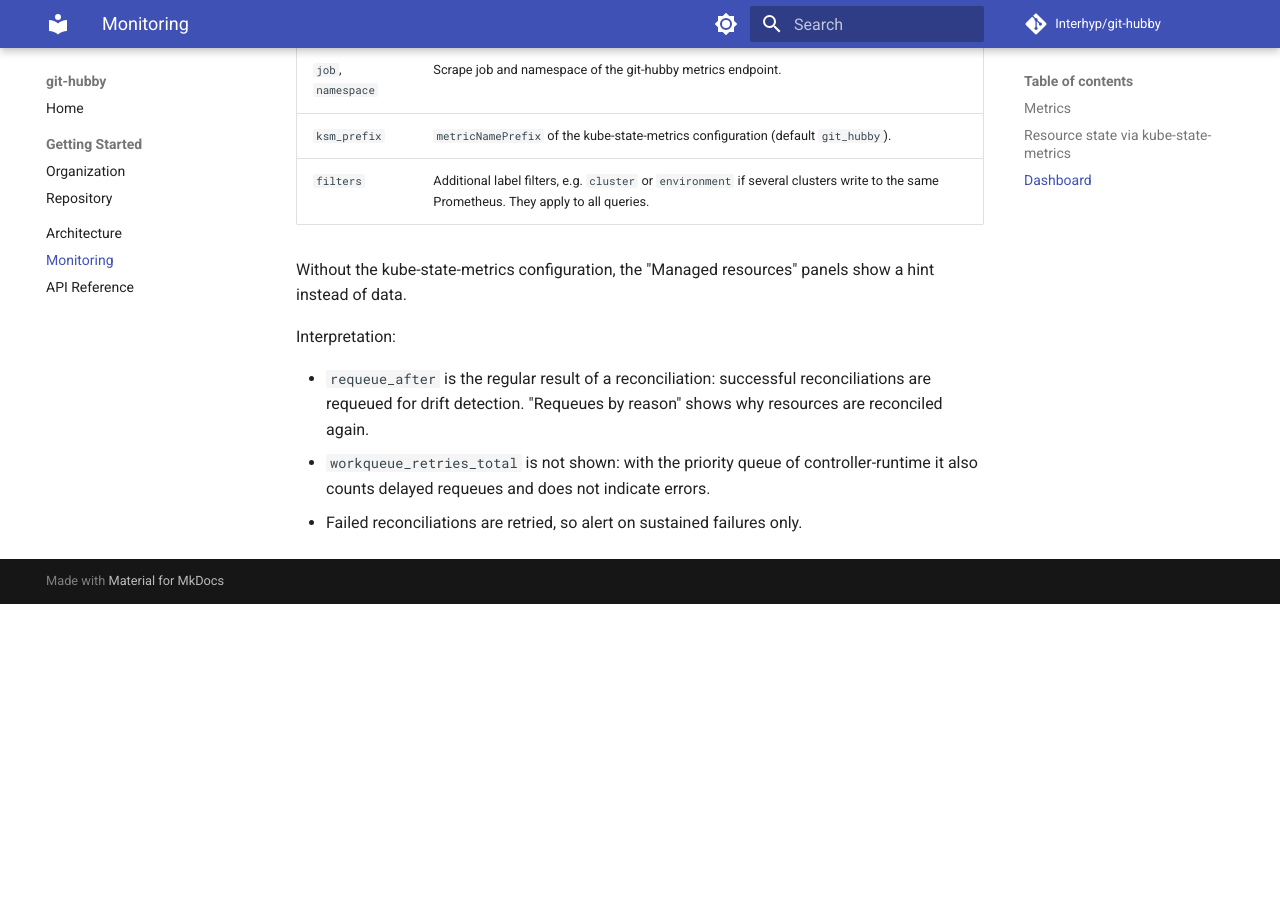
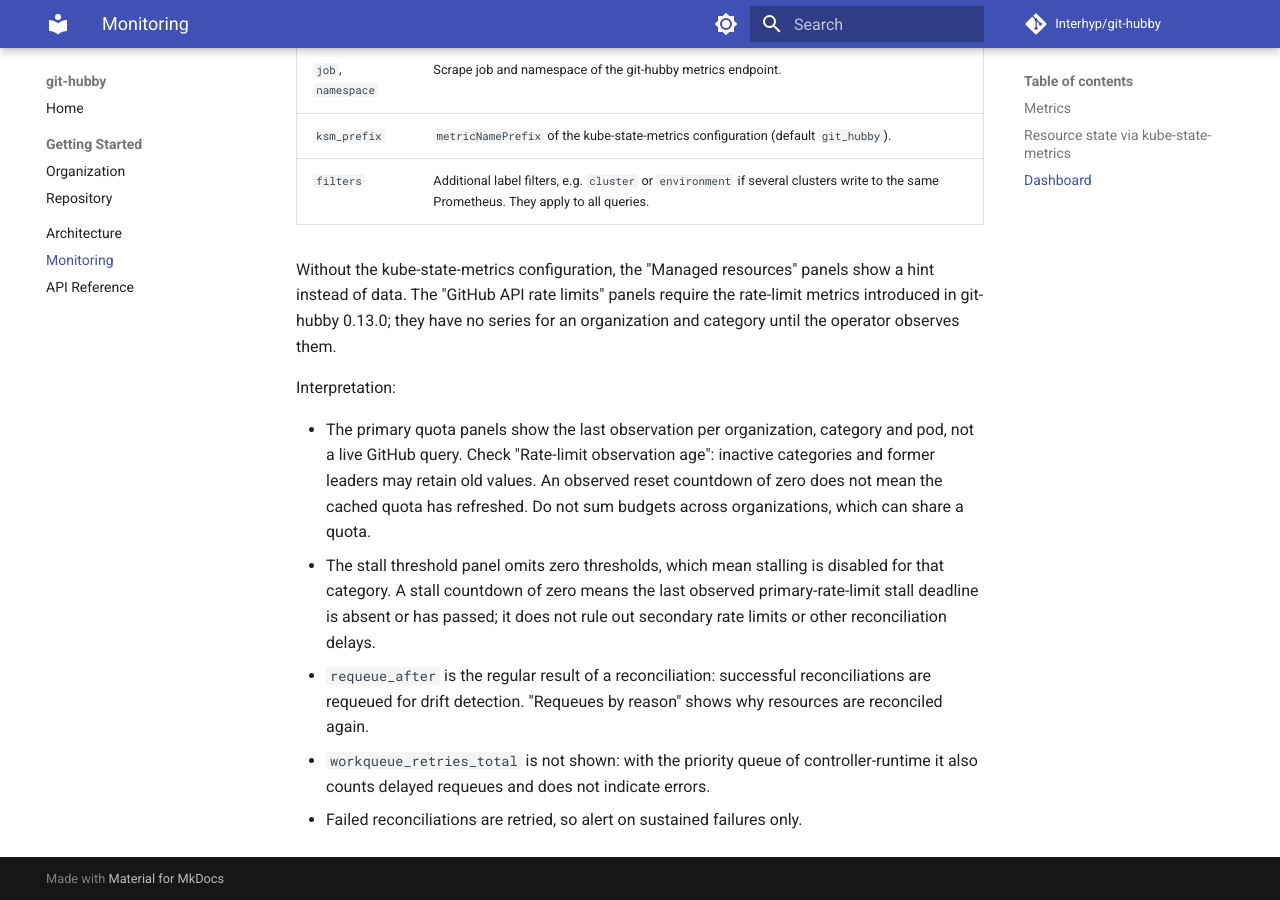
Before and after one commit to Interhyp/git-hubby, an MkDocs documentation site: the page built from docs/monitoring.md, in a window 1280 px wide and 900 px high, scrolled down 3350 px. Built offline with MkDocs 1.6.1 and Material for MkDocs 9.7.7, drawn with Linux system fonts in a browser that asks for light colours; comment, search, counter and statistics services are not loaded; before the commit the page ends 3954 px from its top, so only the background shows below that.

Commit message:
chore(grafana): visualize GitHub rate limits

```diff
--- a/docs/monitoring.md
+++ b/docs/monitoring.md
@@ -115,8 +115,18 @@ and select the Prometheus data source. Variables:
 | `filters` | Additional label filters, e.g. `cluster` or `environment` if several clusters write to the same Prometheus. They apply to all queries. |
 
 Without the kube-state-metrics configuration, the "Managed resources" panels show a hint instead of data.
+The "GitHub API rate limits" panels require the rate-limit metrics introduced in git-hubby 0.13.0; they have no
+series for an organization and category until the operator observes them.
 
 Interpretation:
+
+- The primary quota panels show the last observation per organization, category and pod, not a live GitHub query.
+  Check "Rate-limit observation age": inactive categories and former leaders may retain old values. An observed
+  reset countdown of zero does not mean the cached quota has refreshed. Do not sum budgets across organizations,
+  which can share a quota.
+- The stall threshold panel omits zero thresholds, which mean stalling is disabled for that category. A stall
+  countdown of zero means the last observed primary-rate-limit stall deadline is absent or has passed; it does not
+  rule out secondary rate limits or other reconciliation delays.
 
 - `requeue_after` is the regular result of a reconciliation: successful reconciliations are requeued for drift
   detection. "Requeues by reason" shows why resources are reconciled again.
```
Also changed, not shown: 1 other file.
